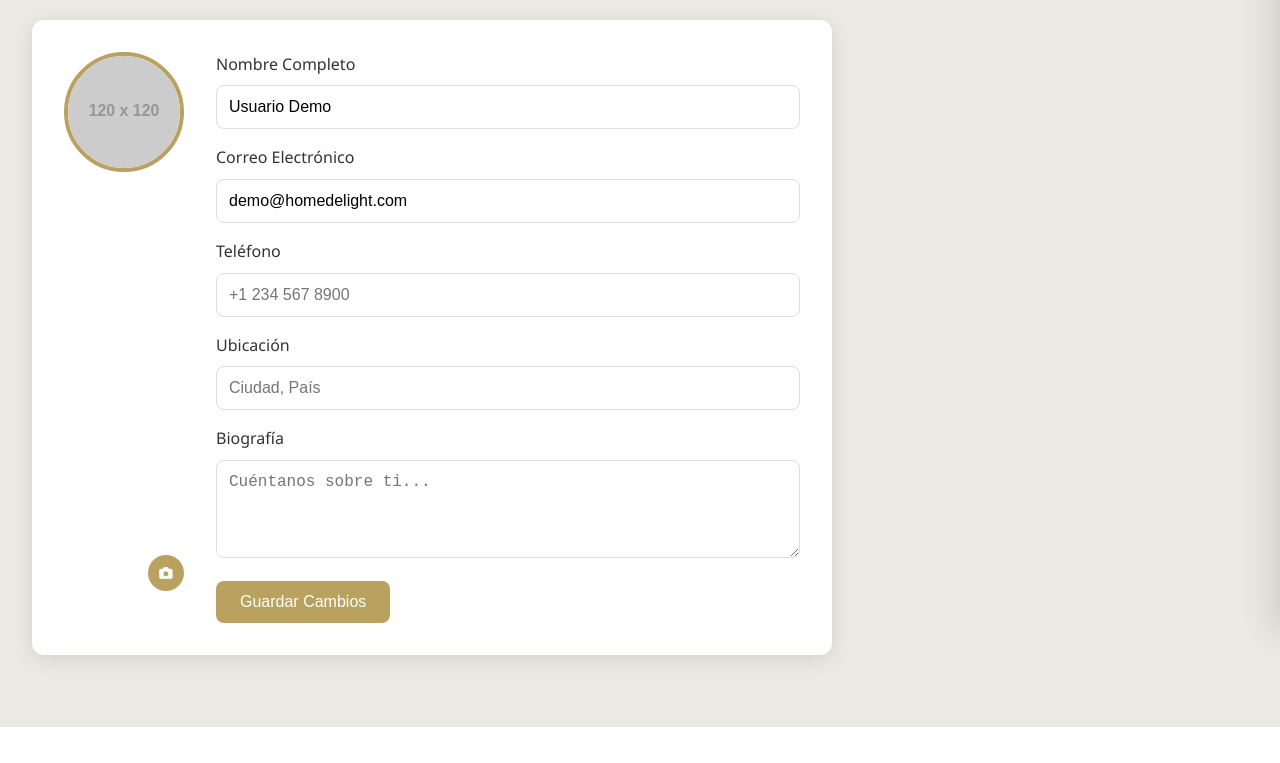
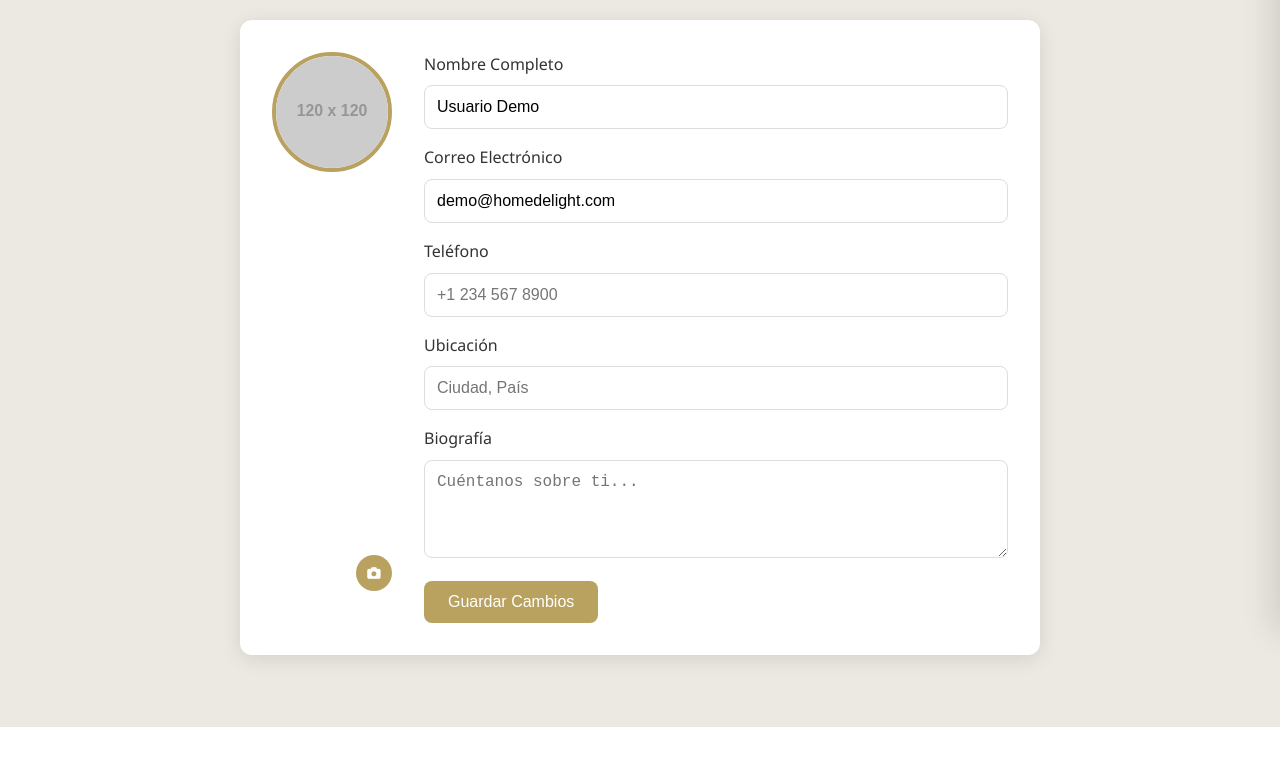
Before and after one commit to Reyy-20/HomeDelight, a plain HTML site: page public/gptdashboard.html in a window 1280 px wide. Shown: the part 169-932 px from the top of the page. Drawn offline with Linux system fonts and the light colour scheme; placeholder pictures from the web are drawn by us.

Commit message:
Dash center

```diff
--- a/public/gptdashboard.html
+++ b/public/gptdashboard.html
@@ -300,9 +300,11 @@
         }
 
         .profile-container {
-            display: block;
-            /* Cambia de flex a block */
             width: 100%;
+            display: flex;
+            justify-content: center;
+            align-items: center;
+            margin: 0 auto;
             /* Asegura que ocupe todo el ancho */
         }
 
```
